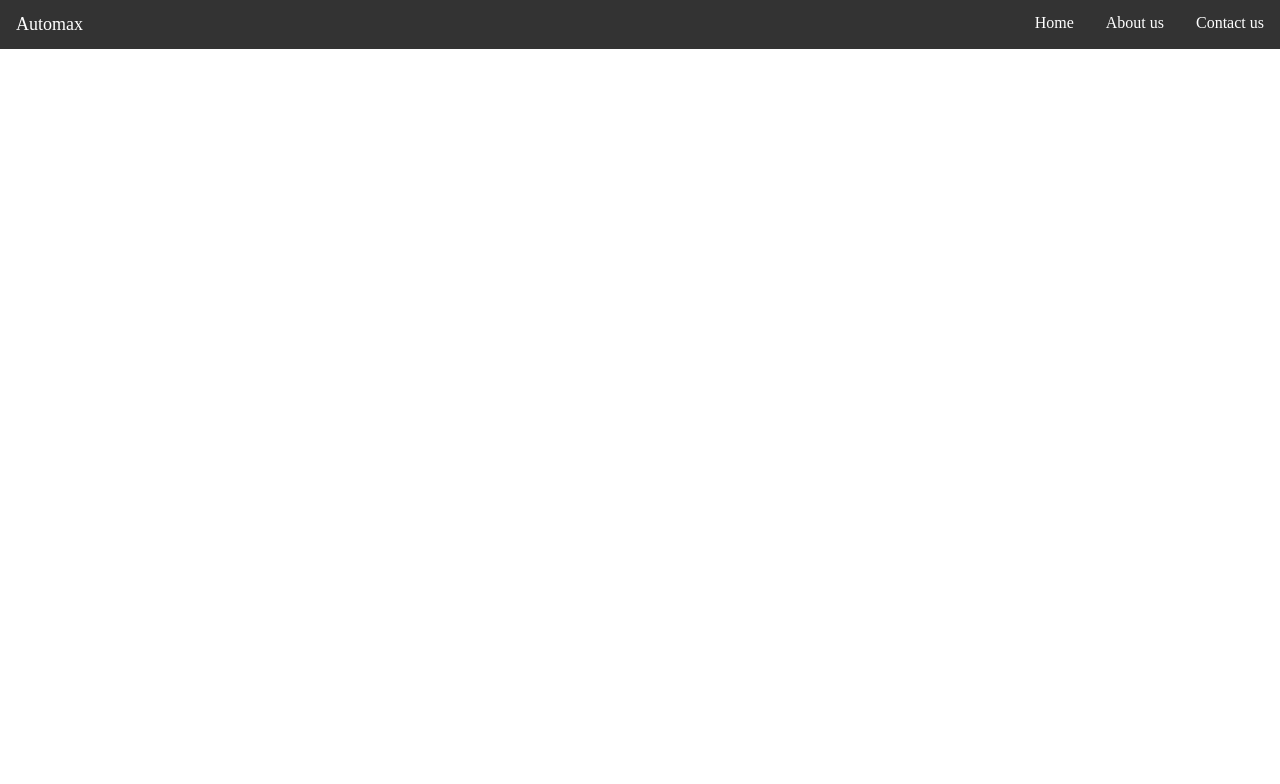
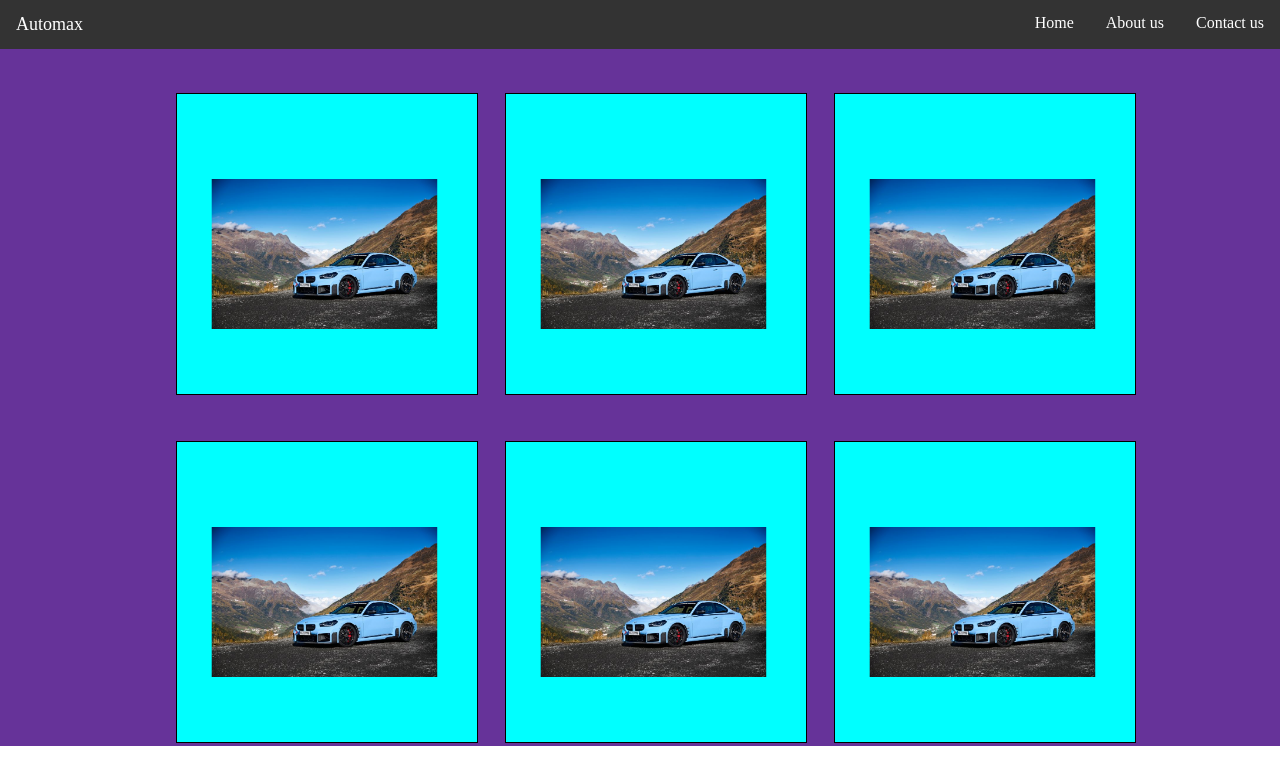
Before and after one commit to CrisRLoera/proyectoDBP, a plain HTML site: page WWW/index.html in a window 1280 px wide. Drawn offline with Linux system fonts and the light colour scheme.

Commit message:
Added landing page images aand css format

```diff
--- a/WWW/CSS/landing.css
+++ b/WWW/CSS/landing.css
@@ -33,3 +33,34 @@ ul {
     font-size: large;
     padding: 14px 16px;
   }
+
+.car-raw {
+  background-color: rebeccapurple;
+  padding: 5%;
+  padding-top: 2.5%;
+  padding-bottom: 0%;
+}
+
+.car-card {
+    position: relative;
+    overflow: visible;
+    left: 100px;
+    width: 300px;
+    height: 300px;
+    background-color: aqua;
+    display: inline-flex;
+    border: 1px solid black;
+    margin: 1%;
+    margin-bottom: 0%;
+  }
+
+.car-card img {
+    position: relative;
+    top:10px;
+    left: -78px;
+    scale: 0.5;
+}
+
+.car-card-container {
+  padding: 2px 16px;
+}
--- a/WWW/index.html
+++ b/WWW/index.html
@@ -16,5 +16,30 @@
             <li><a href="index.html">Home</a></li>
         </ul>
     </nav>
+    <nav class="car-raw">
+        <nav class="car-card">
+            <img src="Assets/bmw-m2.jpg" alt="BMW M2">
+            <div class="car-card-container">
+                <h4>qqweq</h4>
+            </div>
+        </nav>
+        <nav class="car-card">
+            <img src="Assets/bmw-m2.jpg" alt="BMW M2">
+        </nav>
+        <nav class="car-card">
+            <img src="Assets/bmw-m2.jpg" alt="BMW M2">
+        </nav>
+    </nav>
+    <nav class="car-raw">
+        <nav class="car-card">
+            <img src="Assets/bmw-m2.jpg" alt="BMW M2">
+        </nav>
+        <nav class="car-card">
+            <img src="Assets/bmw-m2.jpg" alt="BMW M2">
+        </nav>
+        <nav class="car-card">
+            <img src="Assets/bmw-m2.jpg" alt="BMW M2">
+        </nav>
+    </nav>
 </body>
 </html>
```
Also changed, not shown: WWW/Assets/bmw-m2.jpg (added).
